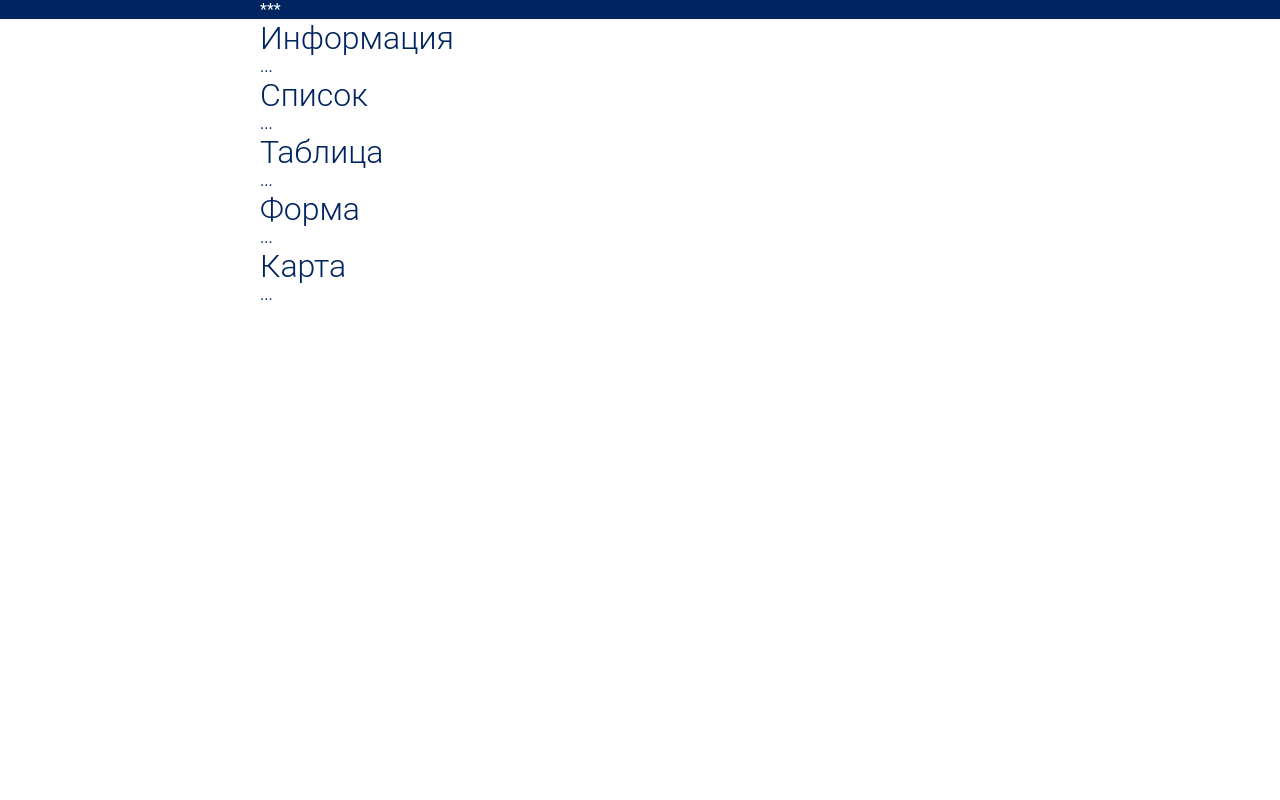
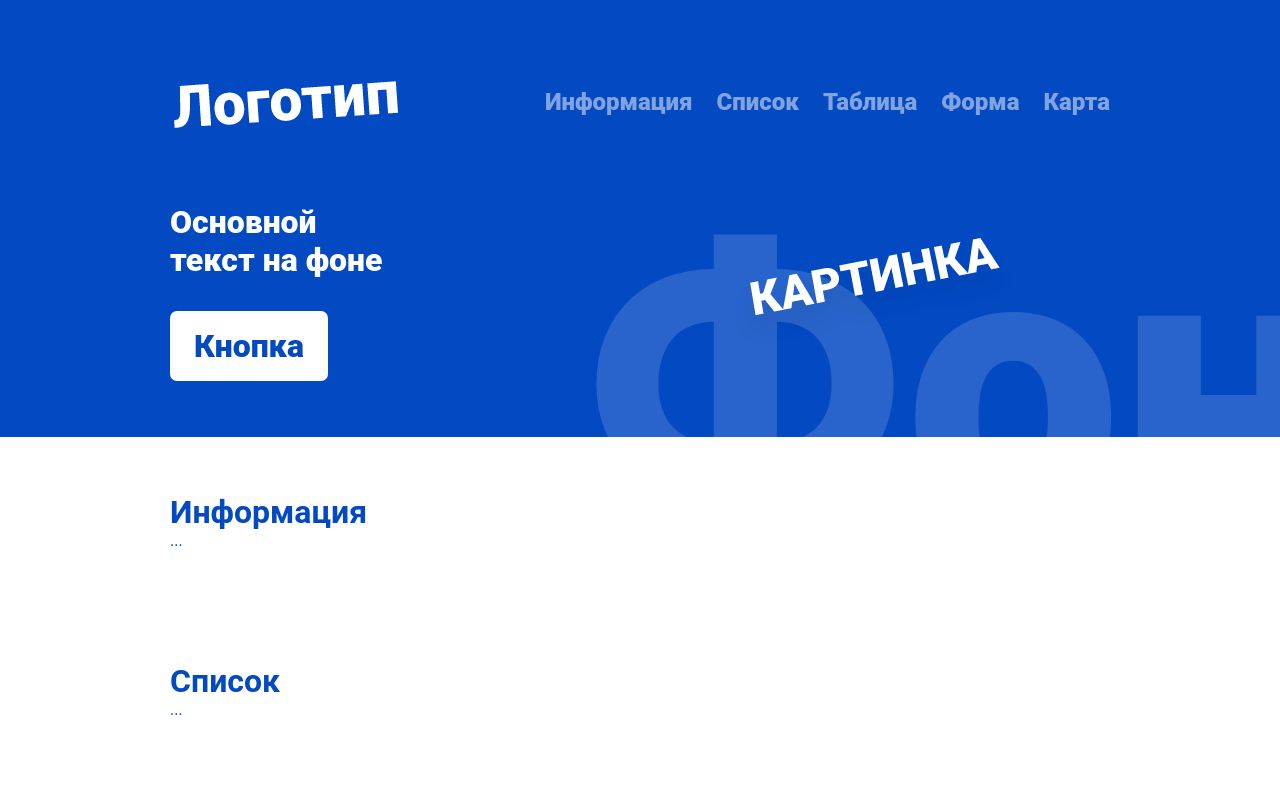
Before and after one commit to UsernameNikto/Sait, a plain HTML site: page Новая папка/index.html in a window 1280 px wide. Shown: the top 800 px of the page. Drawn offline with Linux system fonts and the light colour scheme.

Commit message:
Add files via upload

```diff
--- a/Новая папка/index.html
+++ b/Новая папка/index.html
@@ -10,9 +10,35 @@
 </head>
 <body>
     <div class="Landing">
-        <div class="Landing__section Landing__section_blue">
+        <div class="Landing__section Landing__section_blue Landing__section_image">
             <div class="Section">
-            ***
+                <div class="Section__header">
+                    <div class="Header__logotype">
+                        <img src="images/images/logotype_white.png"/>
+                    </div>
+                    <div class="Header__menu">
+                        <a class="Menu__link">Информация</a>
+                        <a class="Menu__link">Список</a>
+                        <a class="Menu__link">Таблица</a>
+                        <a class="Menu__link">Форма</a>
+                        <a class="Menu__link">Карта</a>
+                    </div>
+                </div>
+                <div class="Section__silder">
+                    <div class="Section__content">
+                        <div class="Section__info">
+                            <div class="Section__text">
+                                Основной <br/> текст на фоне
+                            </div>
+                            <div class="Section__button">
+                                Кнопка
+                            </div>
+                        </div>
+                        <div class="Section__image">
+                            <img src="images/images/image.png"/>
+                        </div>
+                    </div>
+                </div>
             </div>
         </div>
         <div class="Landing__section">
--- a/Новая папка/style.css
+++ b/Новая папка/style.css
@@ -6,7 +6,7 @@
 html, body {
     height: 100%;
     width: 100%;
-    color:#002460;
+    color:#0249c2;
     font-family: 'Roboto' , sans-serif;
 }
 
@@ -28,15 +28,94 @@ html, body {
 }
 
 .Landing__section_blue {
-    background-color: #002460;
+    background-color: #0249c2;
     color: #ffffff;
 }
 
 .Section {
-    width: 760px;
+    padding: 56px 0;
+    width: 940px;
 }
 
 .Section__title {
     font-size: 32px;
-    font-weight: 300;
+    font-weight: 700;
 }
+
+.Section__header {
+    display: flex;
+    flex-direction: row;
+    flex-wrap: nowrap;
+    align-content: center;
+    justify-content: space-between;
+    align-items: stretch;
+}
+
+.Header__logotype {}
+
+.Header__menu {
+    display: flex;
+    flex-direction: row;
+    flex-wrap: nowrap;
+    align-content: center;
+    justify-content: flex-end;
+    align-items: center;
+}
+
+.Menu__link {
+    font-size: 24px;
+    font-weight: 900;
+    margin-left: 24px;
+    cursor: pointer;
+    opacity: .5;
+    transition: opacity .25s;
+}
+
+.Menu__link:hover {
+    opacity: 1;
+}
+
+.Section__silder {
+    margin-top: 56px;
+}
+
+.Section__content {
+    display: flex;
+    flex-direction: row;
+    flex-wrap: nowrap;
+    justify-content: space-between;
+    align-items: center;
+    align-content: center;
+}
+
+.Section__info {}
+
+.Section__text {
+    font-size: 32px;
+    font-weight: 900;
+    margin-bottom: 32px;
+}
+
+.Section__button {
+    display: inline-block;
+    font-size: 32px;
+    font-weight: 900;
+    padding: 16px 24px;
+    border-radius: 7px;
+    background-color: #ffffff;
+    color: #0249c2;
+}
+
+.Section__image {
+    width: 50%;
+    display: flex;
+    flex-direction: row;
+    flex-wrap: nowrap;
+    align-content: center;
+    justify-content: center;
+    align-items: center;
+}
+
+.Landing__section_image {
+    background-image: url('images/images/background_image.png');
+}
```
